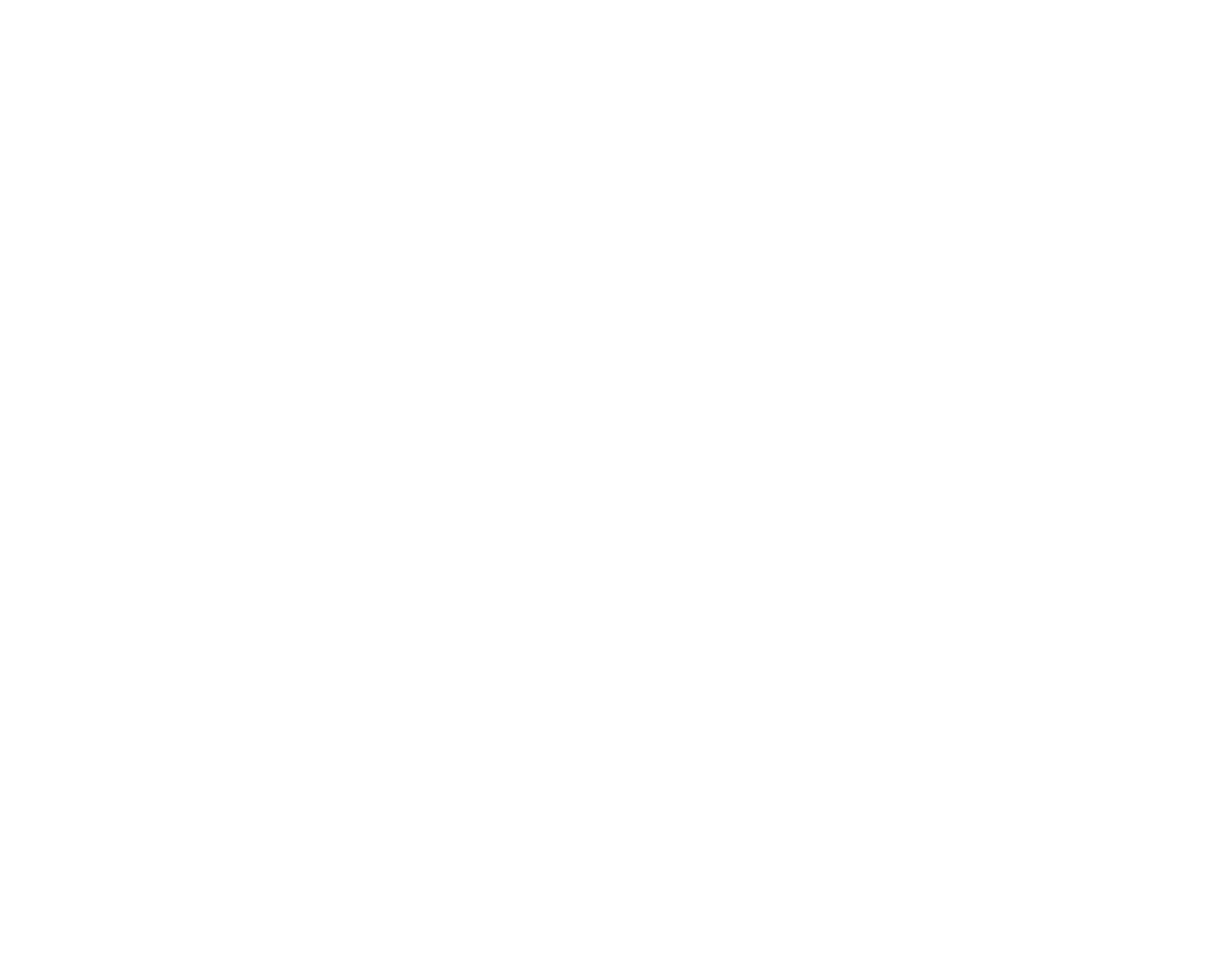
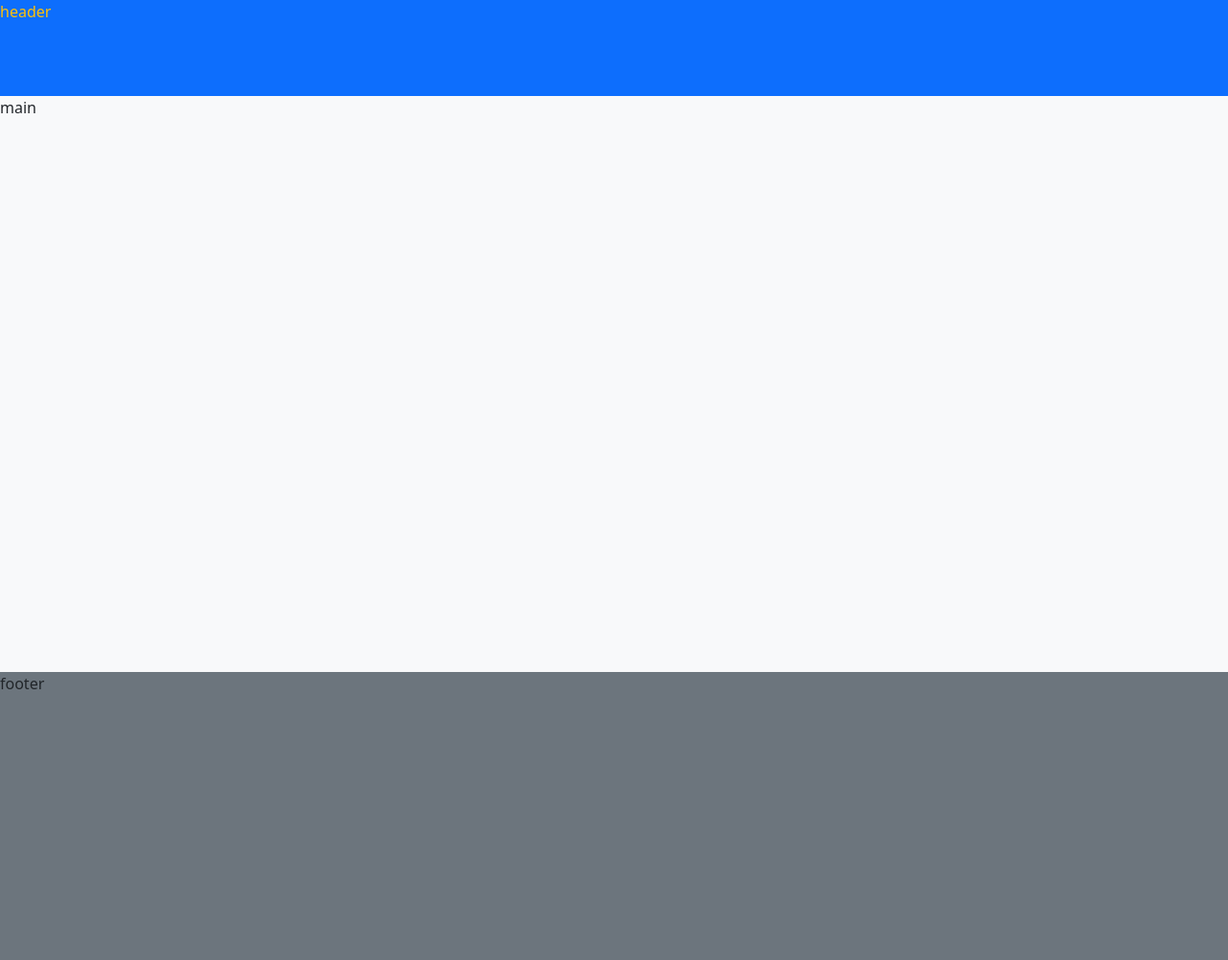
Before and after one commit to yazdani23/resume-kian-kasra-bootstrap, a plain HTML site: page index.html in a window 1280 px wide. Shown: the whole page at 96% size. Before the commit the page ends 800 px from the top, so only its background shows below. Drawn offline with nearby package versions, Linux system fonts and the light colour scheme; files that its build step writes are made by us from their sources.

Commit message:
teaching bg and color in bootstrap

```diff
--- a/assets/css/style.css
+++ b/assets/css/style.css
@@ -0,0 +1,9 @@
+.header{
+    height: 100px;
+}
+.main{
+    height: 600px;
+}
+.footer{
+    height: 300px;
+}
--- a/index.html
+++ b/index.html
@@ -5,9 +5,14 @@
     <meta http-equiv="X-UA-Compatible" content="IE=edge">
     <meta name="viewport" content="width=device-width, initial-scale=1.0">
     <title>Document</title>
-    <link rel="stylesheet" href="css/style.css">
+    <link href="https://cdn.jsdelivr.net/npm/bootstrap@5.1.3/dist/css/bootstrap.min.css" rel="stylesheet" integrity="sha384-1BmE4kWBq78iYhFldvKuhfTAU6auU8tT94WrHftjDbrCEXSU1oBoqyl2QvZ6jIW3" crossorigin="anonymous">
+    <link rel="stylesheet" href="assets/css/style.css">
 </head>
 <body>
-    <img src="" alt="">
+
+    <header class="header bg-primary text-warning">header</header>
+    <main class="main bg-light">main</main>
+    <footer class="footer bg-secondary">footer</footer>
+
 </body>
 </html>
```
